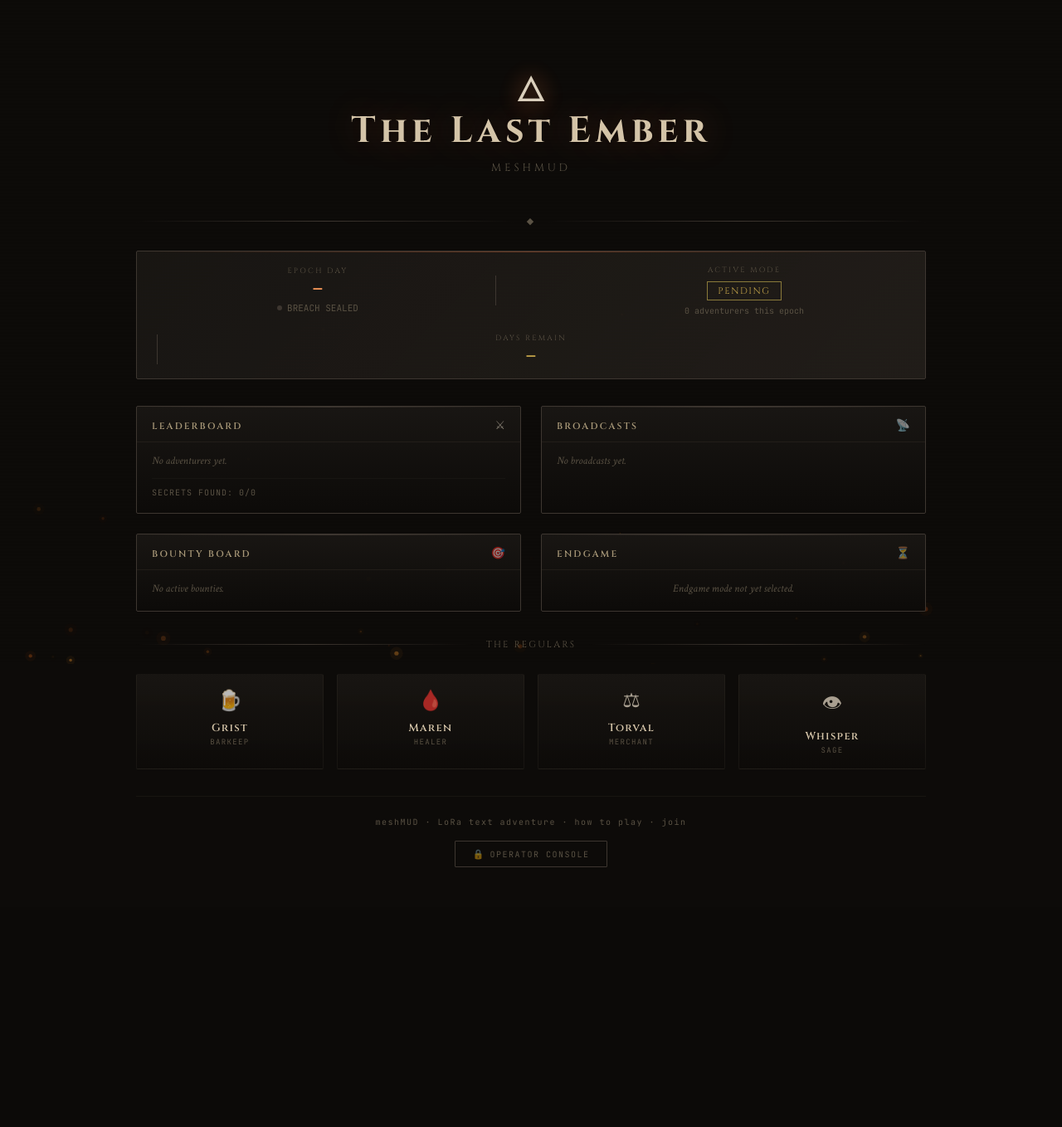
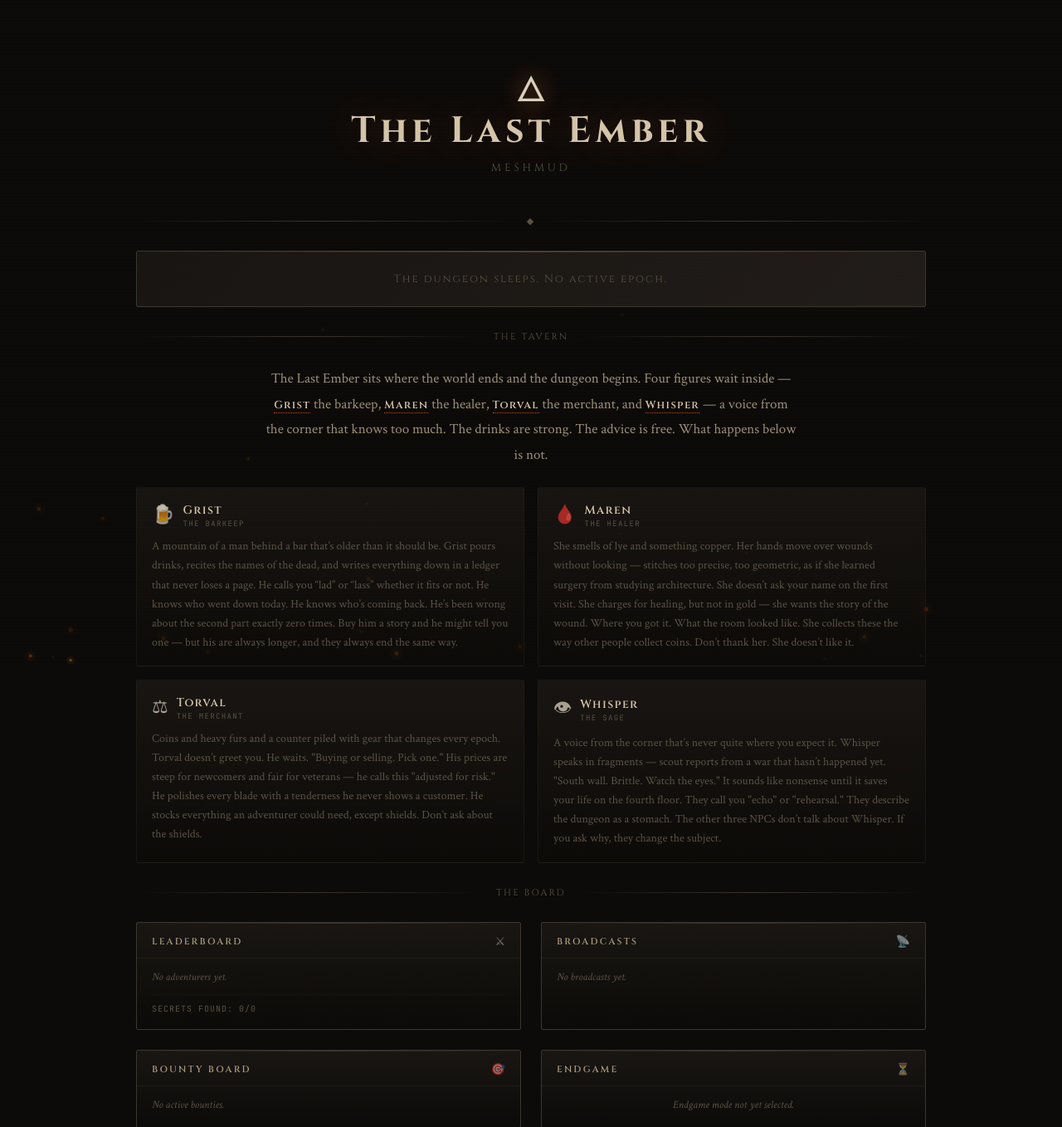
Before and after one commit to zvx-echo6/mmud, a Flask app: page / in a window 1280 px wide. Shown: the top 1358 px of the page at 83% size. Before the commit the page ends 1045 px from the top, so only its background shows below. Run offline with Flask 3, Linux system fonts and the light colour scheme; data that the repository does not hold is empty; parts of the project's set-up code (start-up, migrations or seed data) failed here and were passed over.

Commit message:
Add epoch identity header, tavern section, NPC roster, and descent list to dashboard
Restructures the public dashboard with a full epoch identity header replacing
the old epoch-bar, a tavern section with prose intro and 2-column NPC roster
showing blurbs inline, and a descent list showing floor themes from the DB.
Board grid (leaderboard, broadcasts, bounties, mode status) moves below.

Co-Authored-By: Claude Opus 4.6 <noreply@anthropic.com>

```diff
--- a/src/web/services/dashboard.py
+++ b/src/web/services/dashboard.py
@@ -18,6 +18,7 @@ def get_dashboard_data():
         "bounties": gamedb.get_bounties(),
         "secrets": gamedb.get_secrets_status(),
         "player_count": gamedb.get_player_count(),
+        "floor_themes": gamedb.get_floor_themes_public(),
         "mode": mode,
         "mode_status": None,
     }
--- a/src/web/services/gamedb.py
+++ b/src/web/services/gamedb.py
@@ -383,3 +383,14 @@ def get_player_count():
     db = get_db()
     row = db.execute("SELECT COUNT(*) as cnt FROM players").fetchone()
     return row["cnt"] if row else 0
+
+
+# ═══ FLOOR THEMES ═══
+
+def get_floor_themes_public():
+    """Floor themes for the public dashboard descent section."""
+    db = get_db()
+    rows = db.execute(
+        "SELECT floor, floor_name, atmosphere FROM floor_themes ORDER BY floor"
+    ).fetchall()
+    return [dict(r) for r in rows]
--- a/src/web/static/css/ember.css
+++ b/src/web/static/css/ember.css
@@ -309,6 +309,208 @@ body::before {
   margin-top: 6px;
 }
 
+/* ═══ EPOCH IDENTITY ═══ */
+.epoch-id {
+  padding: 16px 24px;
+  background: linear-gradient(135deg, rgba(26,23,20,0.9), rgba(42,37,32,0.7));
+  border: 1px solid var(--smoke-light);
+  border-radius: 2px;
+  margin-bottom: 4px;
+  position: relative;
+}
+
+.epoch-id::before {
+  content: '';
+  position: absolute;
+  top: 0; left: 0; right: 0;
+  height: 1px;
+  background: linear-gradient(90deg, transparent, var(--ember), transparent);
+  opacity: 0.4;
+}
+
+.epoch-id-stats {
+  display: flex;
+  align-items: center;
+  justify-content: center;
+  gap: 16px;
+  flex-wrap: wrap;
+}
+
+.epoch-id-stat { text-align: center; }
+
+.eis-label {
+  display: block;
+  font-family: 'Cinzel', serif;
+  font-size: 9px;
+  letter-spacing: 0.25em;
+  color: var(--text-ghost);
+  text-transform: uppercase;
+  margin-bottom: 4px;
+}
+
+.eis-value {
+  font-family: 'JetBrains Mono', monospace;
+  font-size: 18px;
+  font-weight: 500;
+  color: var(--parchment);
+}
+
+.eis-value.ember { color: var(--ember-glow); }
+.eis-value.gold { color: var(--gold); }
+
+.epoch-id-sep {
+  width: 1px;
+  height: 32px;
+  background: var(--smoke-light);
+  flex-shrink: 0;
+}
+
+.epoch-id-meta {
+  text-align: center;
+  margin-top: 10px;
+  font-family: 'JetBrains Mono', monospace;
+  font-size: 10px;
+  color: var(--text-ghost);
+}
+
+.epoch-id-dormant {
+  text-align: center;
+  padding: 8px 0;
+  font-family: 'Cinzel', serif;
+  font-size: 13px;
+  letter-spacing: 0.15em;
+  color: var(--text-ghost);
+}
+
+/* ═══ THE TAVERN ═══ */
+.tavern-body {
+  margin-bottom: 24px;
+}
+
+.tavern-intro {
+  font-family: 'Crimson Text', serif;
+  font-size: 17px;
+  line-height: 1.8;
+  color: var(--text-dim);
+  text-align: center;
+  max-width: 640px;
+  margin: 0 auto;
+}
+
+/* ═══ NPC ROSTER ═══ */
+.npc-roster {
+  display: grid;
+  grid-template-columns: 1fr 1fr;
+  gap: 16px;
+  margin-bottom: 4px;
+}
+
+@media (max-width: 700px) {
+  .npc-roster { grid-template-columns: 1fr; }
+}
+
+.npc-entry {
+  padding: 16px 18px;
+  background: linear-gradient(180deg, rgba(42,37,32,0.4), rgba(13,11,9,0.6));
+  border: 1px solid rgba(90,82,68,0.15);
+  border-radius: 2px;
+  cursor: pointer;
+  transition: border-color 0.3s ease;
+}
+
+.npc-entry:hover { border-color: rgba(232,113,58,0.3); }
+
+.npc-entry-head {
+  display: flex;
+  align-items: center;
+  gap: 10px;
+  margin-bottom: 10px;
+}
+
+.npc-entry-sigil { font-size: 22px; opacity: 0.7; flex-shrink: 0; }
+
+.npc-entry-name {
+  font-family: 'Cinzel', serif;
+  font-size: 14px;
+  font-weight: 600;
+  color: var(--parchment);
+  letter-spacing: 0.1em;
+}
+
+.npc-entry-title {
+  display: block;
+  font-family: 'JetBrains Mono', monospace;
+  font-size: 9px;
+  color: var(--text-ghost);
+  letter-spacing: 0.15em;
+  text-transform: uppercase;
+}
+
+.npc-entry-blurb {
+  font-family: 'Crimson Text', serif;
+  font-size: 14px;
+  line-height: 1.65;
+  color: var(--text-ghost);
+}
+
+/* ═══ THE DESCENT ═══ */
+.descent-list {
+  display: flex;
+  flex-direction: column;
+  gap: 0;
+  margin-bottom: 4px;
+  background: linear-gradient(180deg, rgba(26,23,20,0.95), rgba(13,11,9,0.95));
+  border: 1px solid var(--smoke-light);
+  border-radius: 2px;
+  overflow: hidden;
+}
+
+.descent-floor {
+  display: flex;
+  align-items: center;
+  gap: 14px;
+  padding: 10px 18px;
+  border-bottom: 1px solid rgba(90,82,68,0.1);
+  transition: background 0.2s;
+}
+
+.descent-floor:last-child { border-bottom: none; }
+.descent-floor:hover { background: rgba(232,113,58,0.03); }
+
+.df-num {
+  font-family: 'JetBrains Mono', monospace;
+  font-size: 12px;
+  color: var(--text-ghost);
+  width: 20px;
+  text-align: center;
+  flex-shrink: 0;
+}
+
+.df-info { flex: 1; min-width: 0; }
+
+.df-name {
+  font-family: 'Cinzel', serif;
+  font-size: 13px;
+  font-weight: 600;
+  color: var(--parchment-faded);
+  letter-spacing: 0.05em;
+}
+
+.df-atmo {
+  display: block;
+  font-family: 'Crimson Text', serif;
+  font-size: 13px;
+  color: var(--text-ghost);
+  font-style: italic;
+  line-height: 1.4;
+}
+
+@media (max-width: 600px) {
+  .epoch-id-stats { gap: 10px; }
+  .epoch-id-sep { display: none; }
+  .epoch-id-stat { min-width: 60px; }
+}
+
 /* ═══ DAILY DIGEST ═══ */
 .digest-bar {
   display: flex;
--- a/src/web/static/js/app.js
+++ b/src/web/static/js/app.js
@@ -151,7 +151,7 @@
 
   // Click on .npc-name or .npc-card elements
   document.addEventListener('click', function(e) {
-    var npcEl = e.target.closest('.npc-name[data-npc]') || e.target.closest('.npc-card[data-npc]');
+    var npcEl = e.target.closest('.npc-name[data-npc]') || e.target.closest('.npc-card[data-npc]') || e.target.closest('.npc-entry[data-npc]');
     if (npcEl) {
       e.preventDefault();
       openNpcModal(npcEl.dataset.npc);
@@ -174,7 +174,7 @@
       }
     }
     if (e.key === 'Enter' || e.key === ' ') {
-      var npcEl = e.target.closest('.npc-name[data-npc]') || e.target.closest('.npc-card[data-npc]');
+      var npcEl = e.target.closest('.npc-name[data-npc]') || e.target.closest('.npc-card[data-npc]') || e.target.closest('.npc-entry[data-npc]');
       if (npcEl) {
         e.preventDefault();
         openNpcModal(npcEl.dataset.npc);
--- a/src/web/templates/index.html
+++ b/src/web/templates/index.html
@@ -13,42 +13,112 @@
 {% endblock %}
 
 {% block content %}
-  {# ═══ EPOCH STATUS BAR ═══ #}
-  <div class="epoch-bar">
-    <div class="epoch-stat">
-      <div class="label">Epoch Day</div>
-      <div class="value ember" id="epoch-day">{{ epoch.day_number if epoch else '—' }}</div>
-      <div class="breach-status">
-        {% if breach and breach.breach_open %}
-        <span class="dot open" id="breach-dot"></span>
-        <span id="breach-text">BREACH OPEN</span>
-        {% else %}
-        <span class="dot sealed" id="breach-dot"></span>
-        <span id="breach-text">BREACH SEALED</span>
-        {% endif %}
+  {# ═══ EPOCH IDENTITY ═══ #}
+  {% set mode_labels = {
+    'hold_the_line': 'HOLD THE LINE',
+    'raid_boss': 'RAID BOSS',
+    'retrieve_and_escape': 'RETRIEVE & ESCAPE'
+  } %}
+
+  <div class="epoch-id">
+    {% if epoch %}
+    <div class="epoch-id-stats">
+      <div class="epoch-id-stat">
+        <span class="eis-label">Epoch</span>
+        <span class="eis-value">{{ epoch.epoch_number }}</span>
+      </div>
+      <div class="epoch-id-sep"></div>
+      <div class="epoch-id-stat">
+        <span class="eis-label">Day</span>
+        <span class="eis-value ember" id="epoch-day">{{ epoch.day_number }}</span>
+      </div>
+      <div class="epoch-id-sep"></div>
+      <div class="epoch-id-stat">
+        <span class="eis-label">Mode</span>
+        <span class="epoch-mode-badge" id="epoch-mode">{{ mode_labels.get(mode, 'PENDING') if mode else 'PENDING' }}</span>
+      </div>
+      <div class="epoch-id-sep"></div>
+      <div class="epoch-id-stat">
+        <span class="eis-label">Breach</span>
+        <span class="breach-status">
+          {% if breach and breach.breach_open %}
+          <span class="dot open" id="breach-dot"></span>
+          <span id="breach-text">OPEN</span>
+          {% else %}
+          <span class="dot sealed" id="breach-dot"></span>
+          <span id="breach-text">SEALED</span>
+          {% endif %}
+        </span>
+      </div>
+      <div class="epoch-id-sep"></div>
+      <div class="epoch-id-stat">
+        <span class="eis-label">Remain</span>
+        <span class="eis-value gold" id="days-remain">{{ 30 - epoch.day_number }}</span>
       </div>
     </div>
-    <div class="epoch-center-divider"></div>
-    <div class="epoch-stat">
-      <div class="label">Active Mode</div>
-      {% set mode_labels = {
-        'hold_the_line': 'HOLD THE LINE',
-        'raid_boss': 'RAID BOSS',
-        'retrieve_and_escape': 'RETRIEVE & ESCAPE'
-      } %}
-      <div class="epoch-mode-badge" id="epoch-mode">{{ mode_labels.get(mode, 'PENDING') if mode else 'PENDING' }}</div>
-      <div class="epoch-info-line">
-        <span id="players-online">{{ player_count }} adventurer{{ 's' if player_count != 1 else '' }} this epoch</span>
+    <div class="epoch-id-meta">
+      <span id="players-online">{{ player_count }} adventurer{{ 's' if player_count != 1 else '' }} this epoch</span>
+    </div>
+    {% else %}
+    <div class="epoch-id-dormant">
+      The dungeon sleeps. No active epoch.
+    </div>
+    {% endif %}
+  </div>
+
+  {# ═══ THE TAVERN ═══ #}
+  <div class="divider">THE TAVERN</div>
+
+  <div class="tavern-body">
+    <p class="tavern-intro">
+      The Last Ember sits where the world ends and the dungeon begins.
+      Four figures wait inside &mdash;
+      <span class="npc-name" data-npc="grist" role="button" tabindex="0">Grist</span> the barkeep,
+      <span class="npc-name" data-npc="maren" role="button" tabindex="0">Maren</span> the healer,
+      <span class="npc-name" data-npc="torval" role="button" tabindex="0">Torval</span> the merchant,
+      and <span class="npc-name" data-npc="whisper" role="button" tabindex="0">Whisper</span> &mdash;
+      a voice from the corner that knows too much.
+      The drinks are strong. The advice is free.
+      What happens below is not.
+    </p>
+  </div>
+
+  <div class="npc-roster">
+    {% for key in ['grist', 'maren', 'torval', 'whisper'] %}
+    {% set npc = npc_blurbs[key] %}
+    <div class="npc-entry" data-npc="{{ key }}" role="button" tabindex="0">
+      <div class="npc-entry-head">
+        <span class="npc-entry-sigil">{{ npc.sigil }}</span>
+        <div class="npc-entry-id">
+          <span class="npc-entry-name">{{ npc.name }}</span>
+          <span class="npc-entry-title">{{ npc.title }}</span>
+        </div>
+      </div>
+      <p class="npc-entry-blurb">{{ npc.blurb }}</p>
+    </div>
+    {% endfor %}
+  </div>
+
+  {# ═══ THE DESCENT ═══ #}
+  {% if floor_themes %}
+  <div class="divider">THE DESCENT</div>
+
+  <div class="descent-list">
+    {% for ft in floor_themes %}
+    <div class="descent-floor">
+      <span class="df-num">{{ ft.floor }}</span>
+      <div class="df-info">
+        <span class="df-name">{{ ft.floor_name }}</span>
+        <span class="df-atmo">{{ ft.atmosphere }}</span>
       </div>
     </div>
-    <div class="epoch-center-divider"></div>
-    <div class="epoch-stat">
-      <div class="label">Days Remain</div>
-      <div class="value gold" id="days-remain">{{ 30 - epoch.day_number if epoch else '—' }}</div>
-    </div>
+    {% endfor %}
   </div>
+  {% endif %}
 
   {# ═══ MAIN GRID ═══ #}
+  <div class="divider">THE BOARD</div>
+
   <div class="board-grid">
 
     {# ── LEADERBOARD ── #}
@@ -210,32 +280,6 @@
     </div>
 
   </div>
-
-  {# ═══ NPC STRIP ═══ #}
-  <div class="divider">THE REGULARS</div>
-
-  <div class="npc-strip">
-    <div class="npc-card" data-npc="grist" role="button" tabindex="0">
-      <div class="npc-sigil">🍺</div>
-      <div class="npc-name">Grist</div>
-      <div class="npc-role">Barkeep</div>
-    </div>
-    <div class="npc-card" data-npc="maren" role="button" tabindex="0">
-      <div class="npc-sigil">🩸</div>
-      <div class="npc-name">Maren</div>
-      <div class="npc-role">Healer</div>
-    </div>
-    <div class="npc-card" data-npc="torval" role="button" tabindex="0">
-      <div class="npc-sigil">⚖</div>
-      <div class="npc-name">Torval</div>
-      <div class="npc-role">Merchant</div>
-    </div>
-    <div class="npc-card" data-npc="whisper" role="button" tabindex="0">
-      <div class="npc-sigil">👁</div>
-      <div class="npc-name">Whisper</div>
-      <div class="npc-role">Sage</div>
-    </div>
-  </div>
 {% endblock %}
 
 {% block footer %}
```
